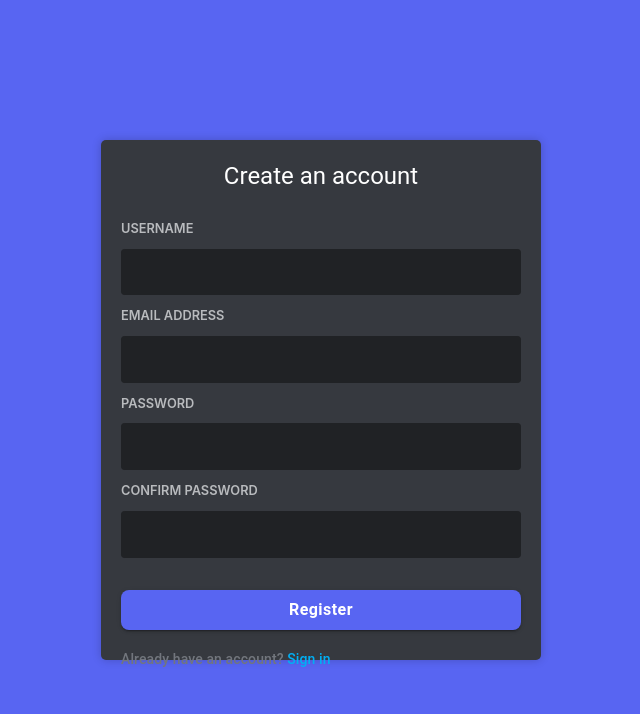
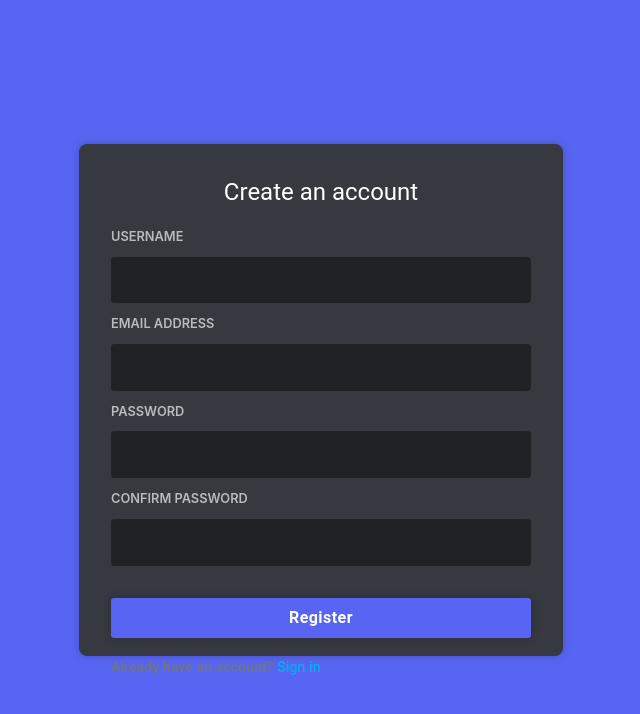
Before and after one commit to bradonsiegle/chat-app, a React (Create React App) app in the folder frontend/: page /register in a window 1280 px wide. Shown: the top 714 px of the page, without its empty margins (319-959 px from the left). Built offline with nearby package versions, Linux system fonts and the light colour scheme.

Commit message:
adjust styles

```diff
--- a/frontend/src/authPages/RegisterPage/RegisterPage.jsx
+++ b/frontend/src/authPages/RegisterPage/RegisterPage.jsx
@@ -40,7 +40,7 @@ export const RegisterPage = () => {
 		<AuthBox>
 			<Typography
 				variant='h5'
-				sx={{ color: '#fff', textAlign: 'center', marginBottom: '1rem' }}
+				sx={{ color: '#fff', textAlign: 'center', marginBottom: '0.5rem' }}
 			>
 				Create an account
 			</Typography>
--- a/frontend/src/shared/components/AuthBox.jsx
+++ b/frontend/src/shared/components/AuthBox.jsx
@@ -2,7 +2,7 @@ import Box from '@mui/material/Box';
 import { styled } from '@mui/system';
 
 const BoxWrapper = styled('div')({
-	width: '100%',
+	width: '100vw',
 	height: '100vh',
 	display: 'flex',
 	alignItems: 'center',
@@ -15,21 +15,33 @@ export const AuthBox = (props) => {
 		<BoxWrapper>
 			<Box
 				sx={{
-					maxWidth: '400px',
+					maxWidth: {
+						xs: '100%',
+						lg: '420px',
+					},
 					width: {
-						xs: '80vw',
+						xs: '100vw',
+						sm: '60%',
 						lg: '60%',
 					},
 					height: {
-						xs: '70vh',
-						lg: '60%',
+						xs: '100vh',
+						sm: '60%',
+						lg: '56%',
 					},
 					bgcolor: '#36393f',
-					borderRadius: '5px',
+					borderRadius: {
+						xs: '0',
+						md: '0.5rem',
+					},
 					boxShadow: '0 0 10px 0 rgba(0, 0, 0, 0.2)',
 					display: 'flex',
 					flexDirection: 'column',
-					padding: '20px',
+					padding: '2rem',
+					marginTop: {
+						xs: '4rem',
+						sm: '0',
+					},
 				}}
 			>
 				{props.children}
--- a/frontend/src/shared/components/CustomPrimaryButton.jsx
+++ b/frontend/src/shared/components/CustomPrimaryButton.jsx
@@ -16,8 +16,9 @@ export const CustomPrimaryButton = ({
 				fontSize: '1rem',
 				fontWeight: 600,
 				width: '100%',
-				height: '3.5rem',
-				borderRadius: '0.5rem',
+				height: '3rem',
+				boxShadow: '0 0 10px 0 rgba(0, 0, 0, 0.2)',
+				borderRadius: '0.2rem',
 			}}
 			style={additionalStyles ? additionalStyles : {}}
 			disabled={disabled}
```
